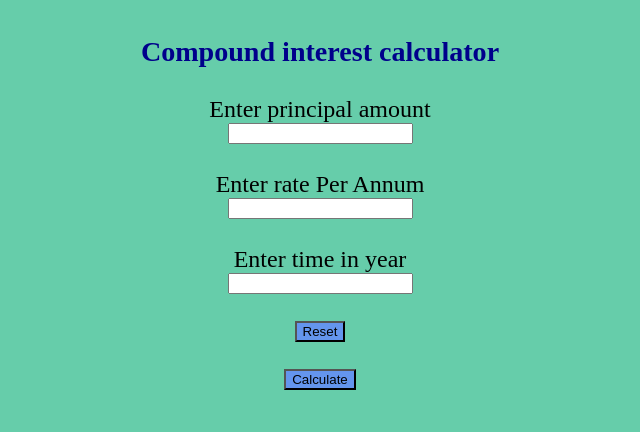
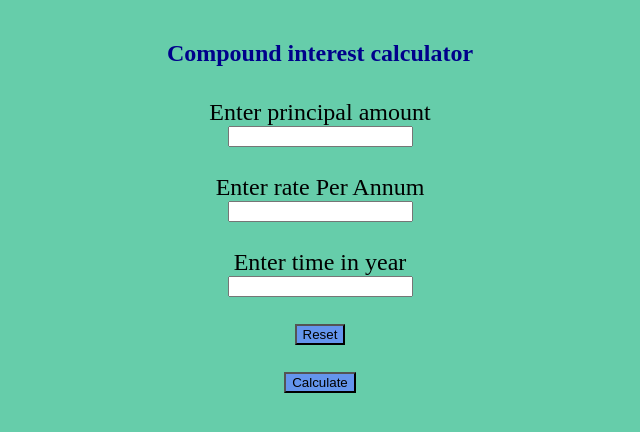
Before and after one commit to narayansatish/compound_interest_calculator, a plain HTML site: page index.html in a window 1280 px wide. Shown: the whole page, without its empty margins (320-960 px from the left). Drawn offline with Linux system fonts and the light colour scheme.

Commit message:
complete

```diff
--- a/index.html
+++ b/index.html
@@ -9,7 +9,7 @@
 </head>
 <body>
         <form id="form">
-            <h3>Compound interest calculator</h3>
+            <h4>Compound interest calculator</h4>
         <label for="p">Enter principal amount </label>
 
         <input type="number" id="p" name="p"  min="0" required="required">
--- a/style.css
+++ b/style.css
@@ -26,6 +26,6 @@ body{
     text-align: center;
     color: darkgreen;
 }
-h3{
+h4{
     color: darkblue;
 }
```
